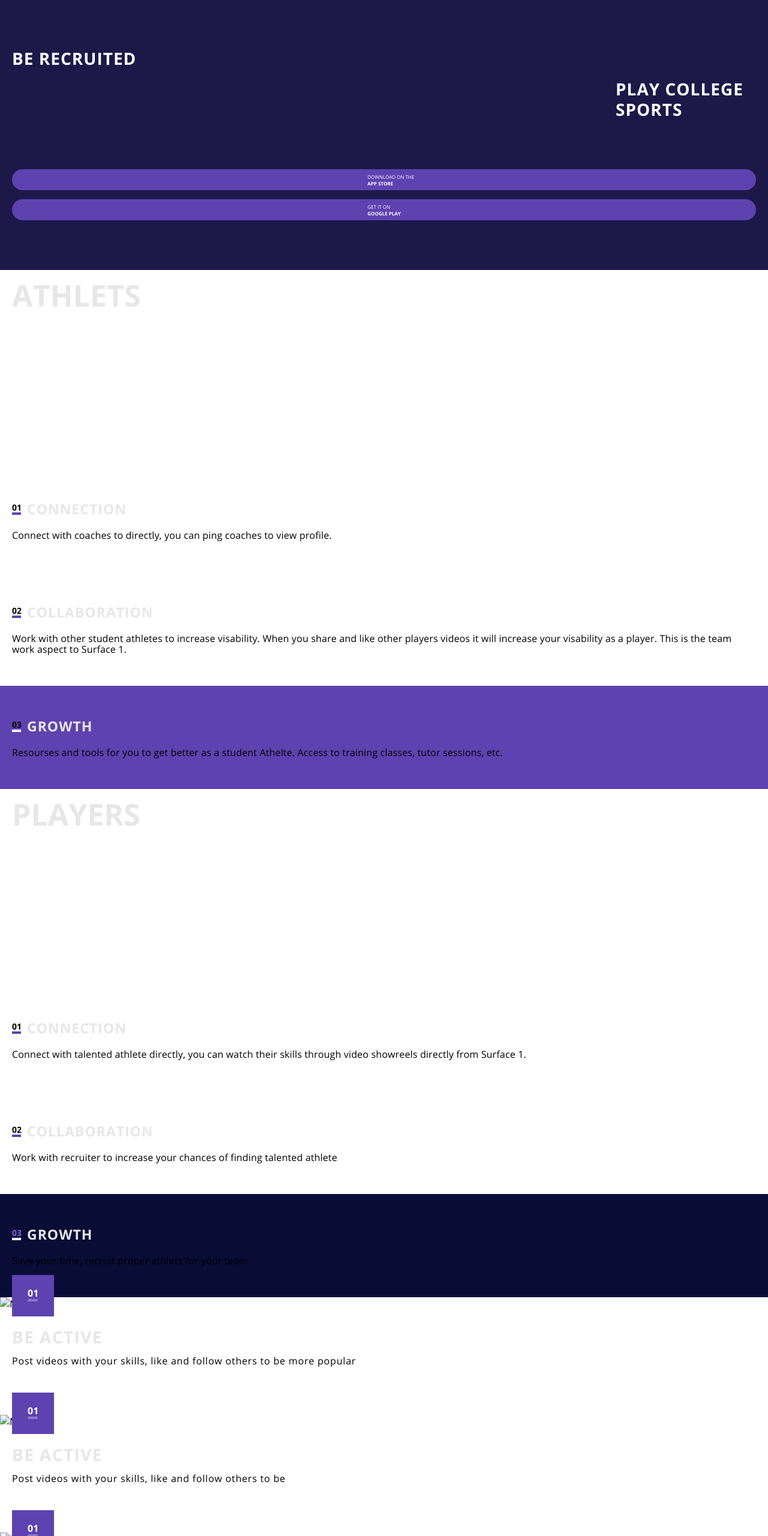
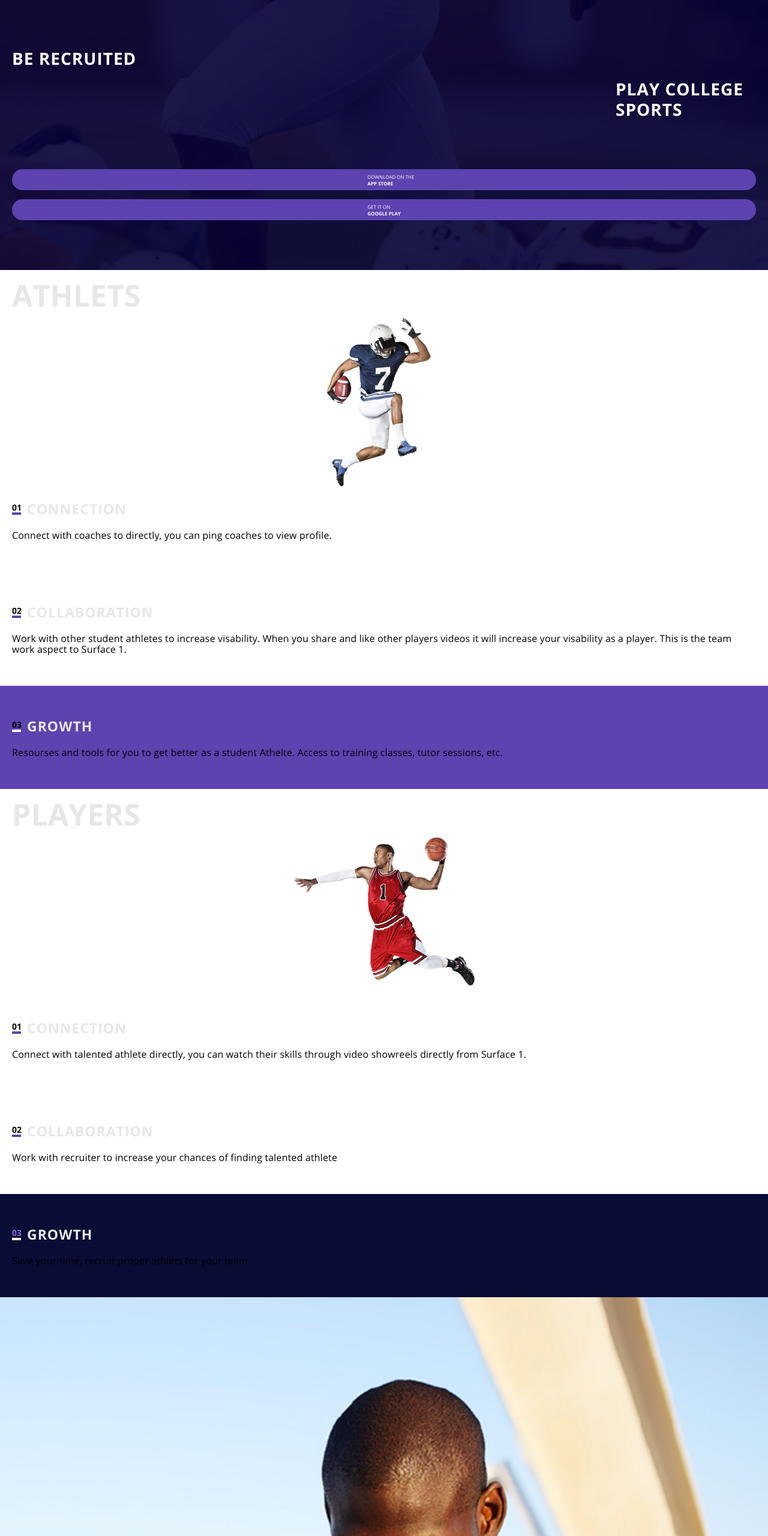
Before and after one commit to ZenkiOo/Surface, a plain HTML site: page index.html in a window 1280 px wide. Shown: the part 240-2800 px from the top of the page at 60% size. Drawn offline with Linux system fonts and the light colour scheme.

Commit message:
correct path

```diff
--- a/css/style.css
+++ b/css/style.css
@@ -6,13 +6,13 @@
 @font-face {
   font-family: "OpenSans-Regular";
   src: url("../fonts/OpenSans-Regular.woff2") format("woff2"),
-    url("..//fonts/OpenSans-Regular.ttf") format("opentype"),
+    url("../fonts/OpenSans-Regular.ttf") format("opentype"),
     url("../fonts/OpenSans-Regular.woff") format("woff");
 }
 @font-face {
   font-family: "OpenSans-Bold";
   src: url("../fonts/OpenSans-Bold.woff2") format("woff2"),
-    url("..//fonts/OpenSans-Bold.ttf") format("opentype"),
+    url("../fonts/OpenSans-Bold.ttf") format("opentype"),
     url("../fonts/OpenSans-Bold.woff") format("woff");
 }
 body {
@@ -25,7 +25,7 @@ body {
   padding: 33px 20px 83px 20px;
   font-family: "OpenSans-Bold";
   color: #fff;
-  background-image: url(..//img/football_767.jpg);
+  background-image: url(../img/football_767.jpg);
   background-repeat: no-repeat;
   background-position: center center;
   background-size: cover;
@@ -100,12 +100,12 @@ body {
   padding: 8px 0 0 0;
 }
 .three-steps-one {
-  background-image: url(..//img/footballer_192.png);
+  background-image: url(../img/footballer_192.png);
   background-repeat: no-repeat;
   background-position: center 80px;
 }
 .three-steps-two {
-  background-image: url(..//img/basketballer_302.png);
+  background-image: url(../img/basketballer_302.png);
   background-repeat: no-repeat;
   background-position: center 80px;
 }
--- a/index.html
+++ b/index.html
@@ -127,7 +127,7 @@
             <div class="use-img">
               <picture class="use-img-current">
                 <source
-                  srcset="..//img/be-active_640.jpg"
+                  srcset="img/be-active_640.jpg"
                   media="(min-width: 300px)"
                 />
                 <img src="mdn-logo-narrow.png" alt="MDN" />
@@ -147,7 +147,7 @@
             <div class="use-img">
               <picture class="use-img-current">
                 <source
-                  srcset="..//img/find-contact_640.jpg"
+                  srcset="img/find-contact_640.jpg"
                   media="(min-width: 300px)"
                 />
                 <img src="mdn-logo-narrow.png" alt="MDN" />
@@ -166,7 +166,7 @@
             <div class="use-img">
               <picture class="use-img-current">
                 <source
-                  srcset="..//img/work-it_640.jpg"
+                  srcset="img/work-it_640.jpg"
                   media="(min-width: 300px)"
                 />
                 <img src="mdn-logo-narrow.png" alt="MDN" />
```
